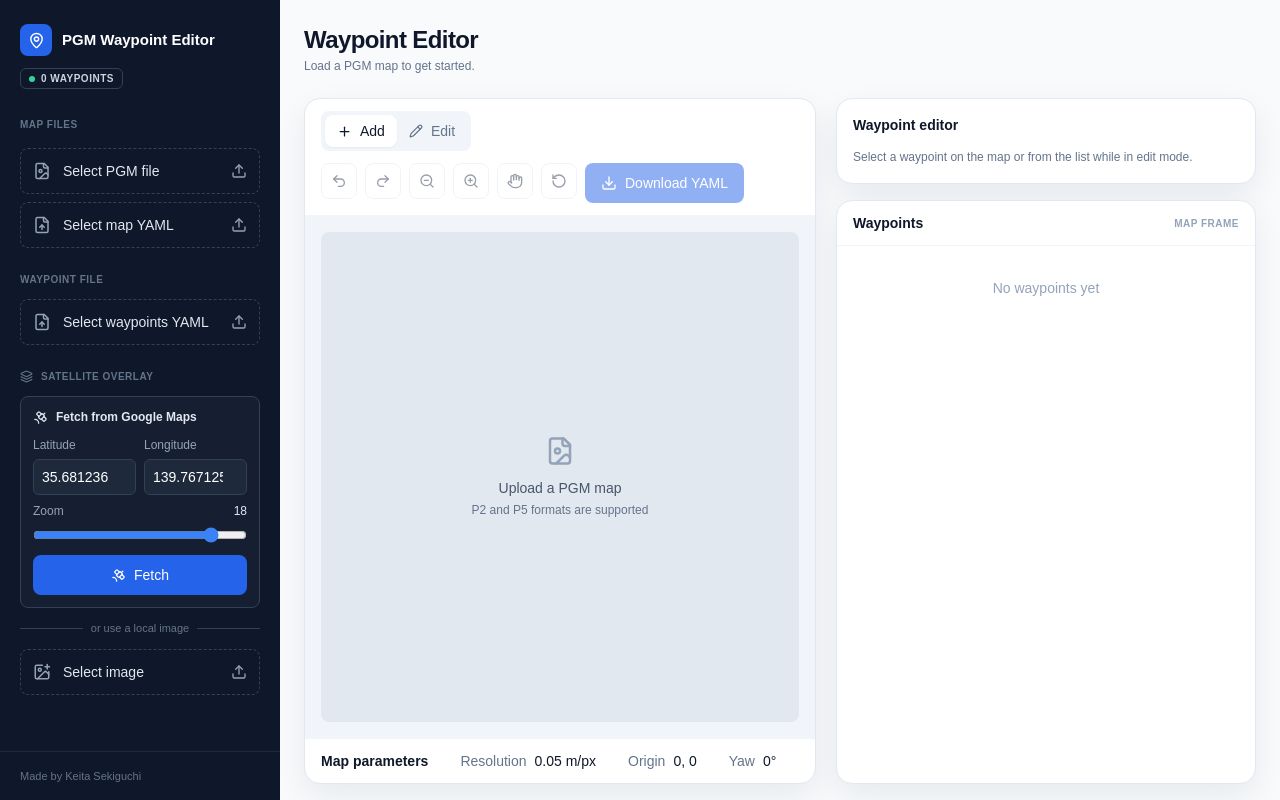
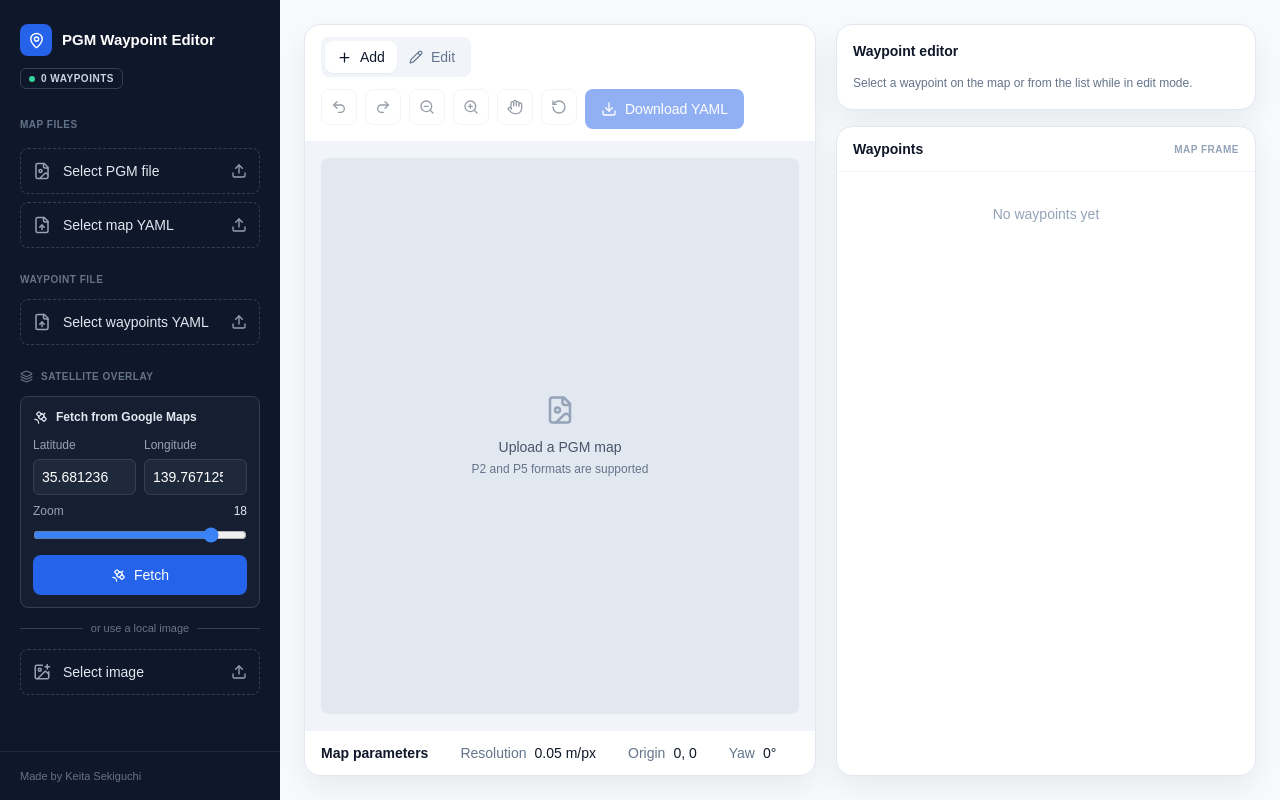
Before and after one commit to amuratakamitamu/pgm_waypoint_editor, a Next.js app: page / in a window 1280 px wide. Built offline with nearby package versions, Linux system fonts and the light colour scheme.

Commit message:
中央上部のタイトルと編集中ファイル名の表示を削除した (#11)

```diff
--- a/app/page.tsx
+++ b/app/page.tsx
@@ -575,22 +575,7 @@ export default function Home() {
         </p>
       </aside>
       <div className="flex min-w-0 flex-1 flex-col overflow-hidden">
-        <header className="shrink-0 px-6 pb-2 pt-6">
-          <h1 className="text-2xl font-extrabold tracking-tight text-slate-900">
-            Waypoint Editor
-          </h1>
-          <p className="mt-0.5 text-xs text-slate-500">
-            {mapName ? (
-              <>
-                Editing{" "}
-                <span className="font-semibold text-slate-700">{mapName}</span>
-              </>
-            ) : (
-              "Load a PGM map to get started."
-            )}
-          </p>
-        </header>
-        <div className="grid min-h-0 w-full flex-1 grid-cols-[minmax(0,1fr)_420px] gap-5 overflow-hidden px-6 py-4">
+        <div className="grid min-h-0 w-full flex-1 grid-cols-[minmax(0,1fr)_420px] gap-5 overflow-hidden px-6 py-6">
           <section className="min-w-0 min-h-0">
             <Card className="flex h-full flex-col overflow-hidden">
               <div className="flex flex-wrap items-center justify-between gap-3 border-b border-slate-100 px-4 py-3">
```
